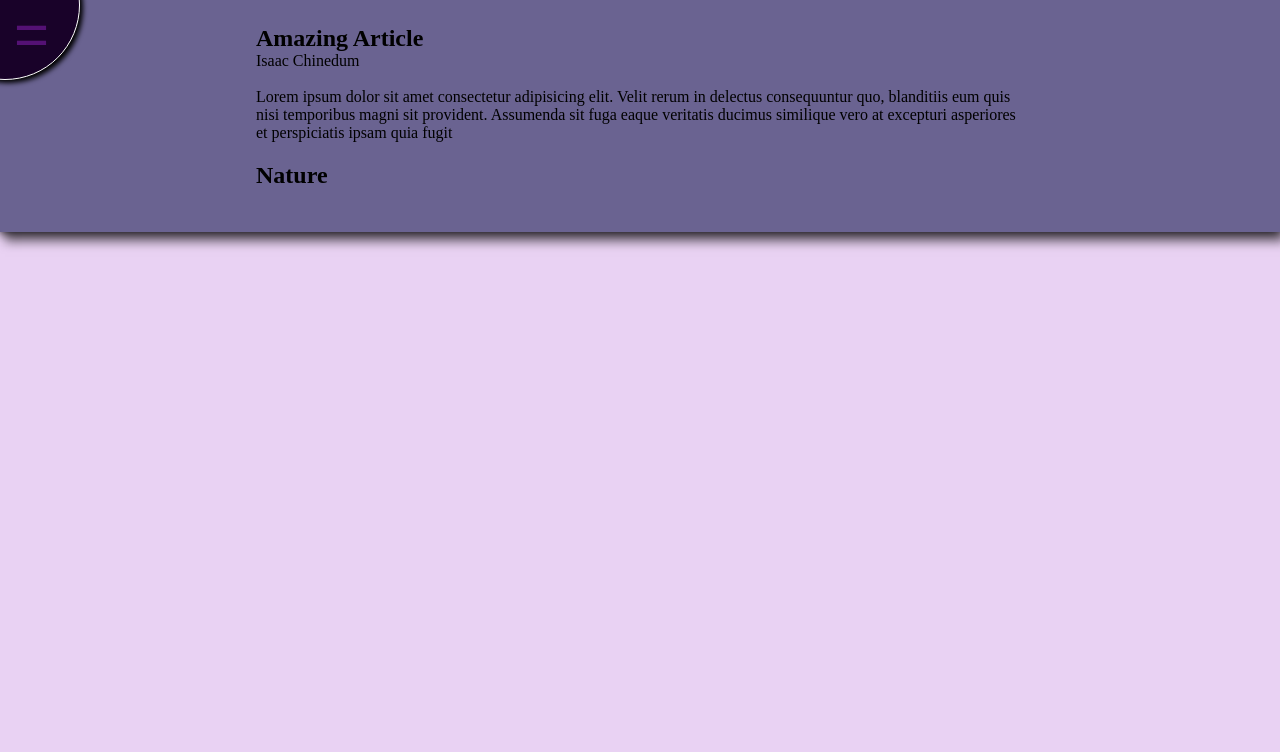
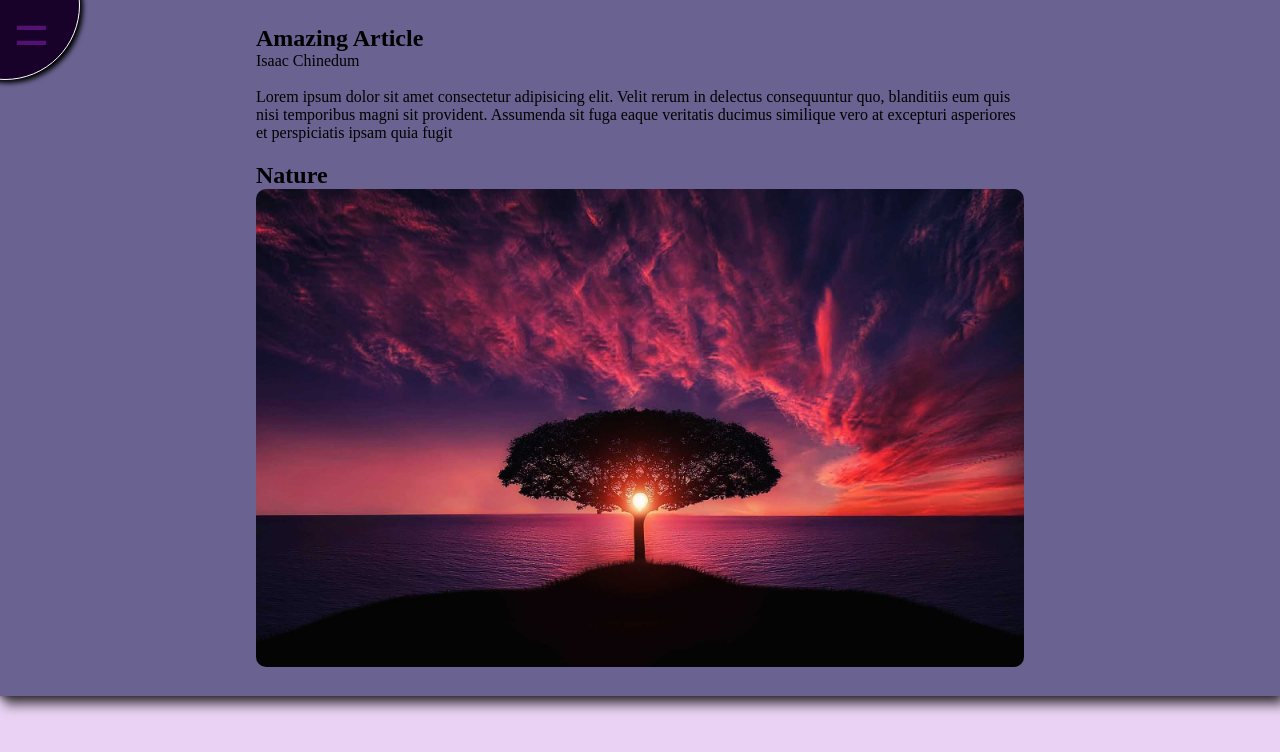
Before and after one commit to 001Isaac/001Isaac.github.io, a plain HTML site: page index.html in a window 1280 px wide. Drawn offline with Linux system fonts and the light colour scheme.

Commit message:
Add files via upload

```diff
--- a/index.html
+++ b/index.html
@@ -25,7 +25,7 @@
 
         <section>
             <h2>Nature</h2>
-                <img width="100%" style="border-radius:10px;" src="images/nature.jpg" alt="">
+                <img width="100%" style="border-radius:10px;" src="nature.jpg" alt="">
         </section>
     </div>
     <div class="circle">
```
Also changed, not shown: nature.jpg (added).
